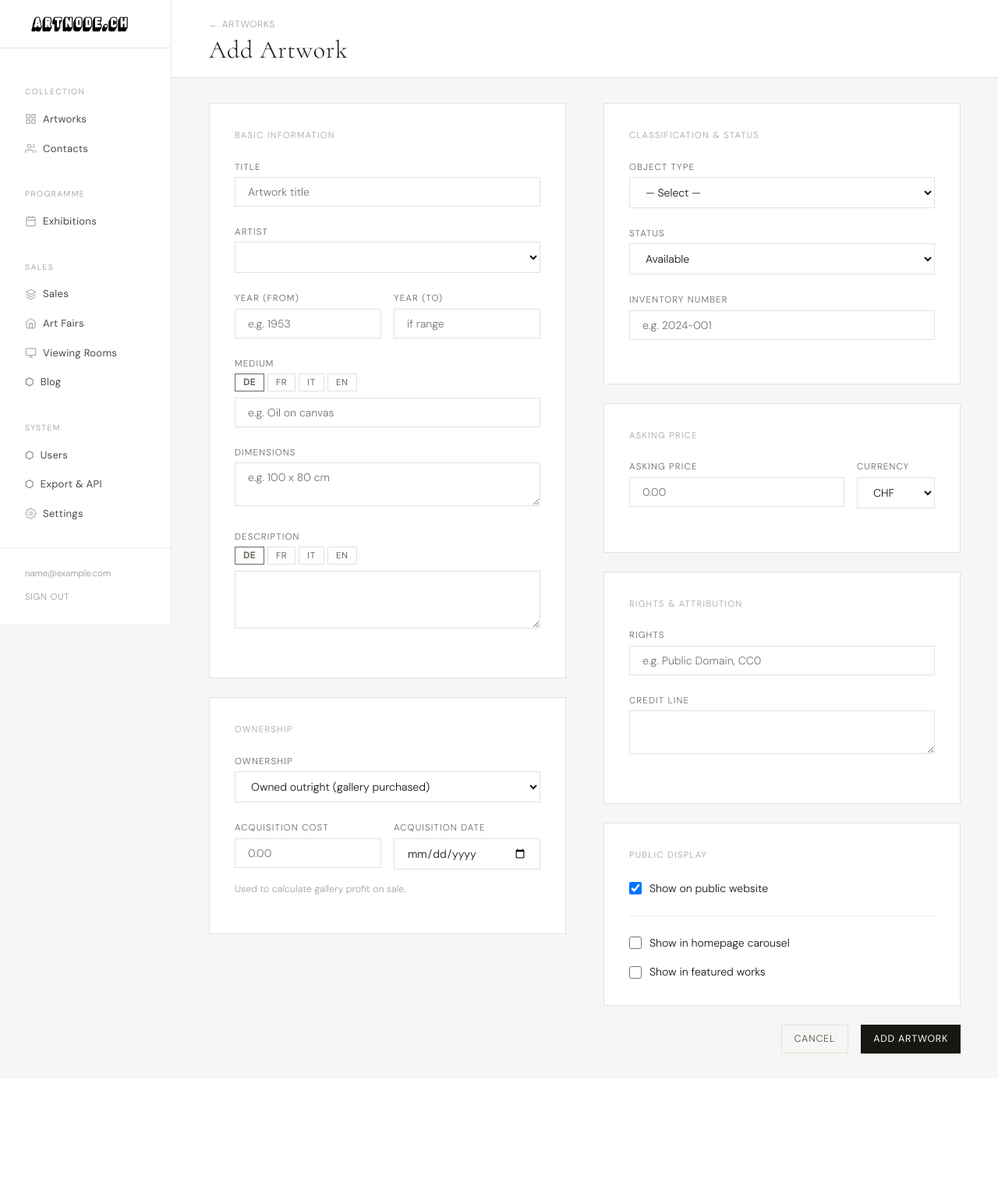
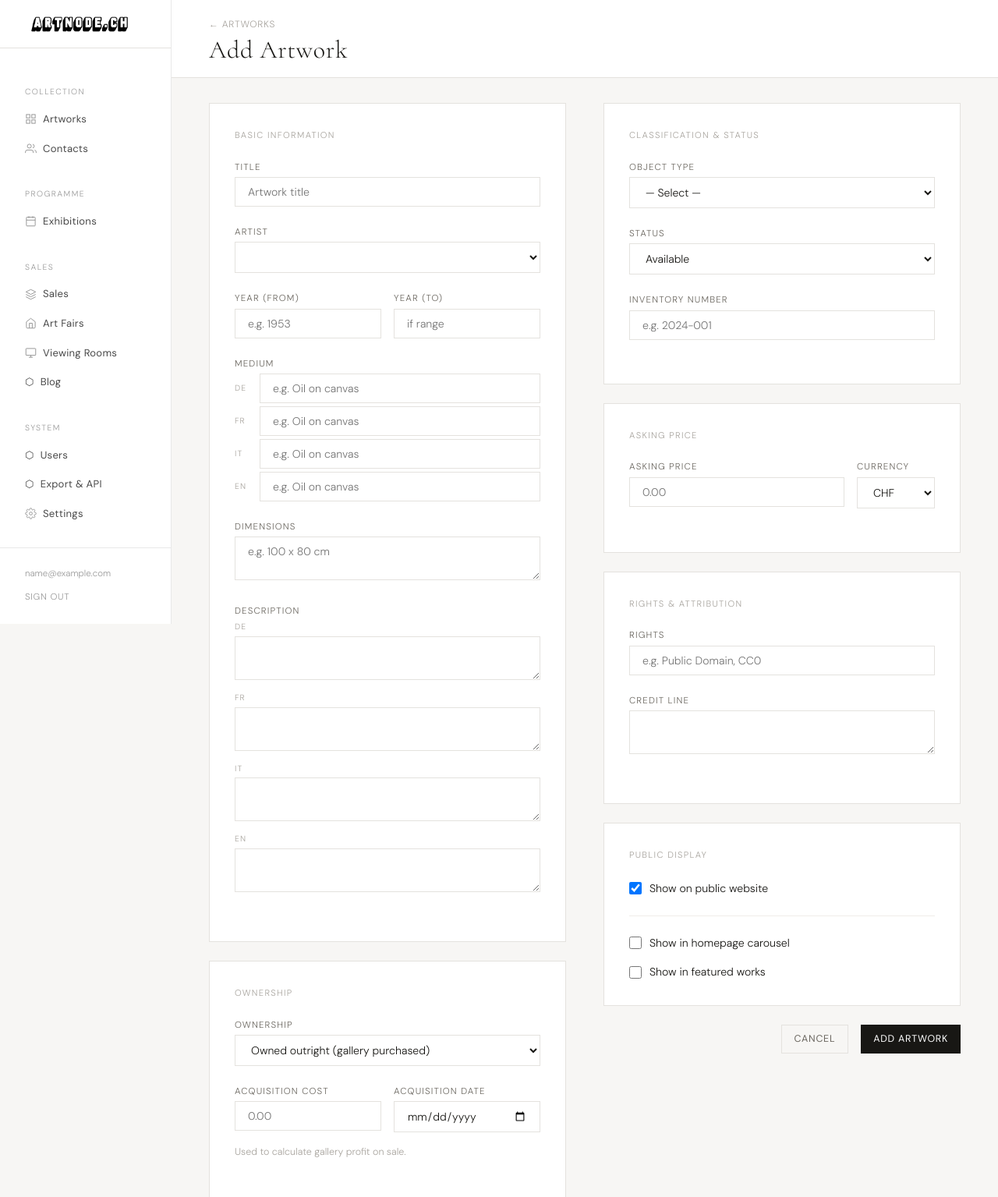
Before and after one commit to artnode41/main, a Flask app: template app/templates/artworks/form.html in a window 1280 px wide. Shown: the top 1535 px of the page at 78% size. Before the commit the page ends 1351 px from the top, so only its background shows below. Run offline with Flask 3, Linux system fonts and the light colour scheme; the template is opened without the code that fills it: values that come from a table or form of the project are taken from there, others are empty; the visitor is signed in with stand-in values (Sample User, id 1); some libraries are stand-ins or nearby versions.

Commit message:
Fix translations: stacked layout, flag_modified, remove The Gallery label

```diff
--- a/app/templates/artworks/form.html
+++ b/app/templates/artworks/form.html
@@ -33,37 +33,23 @@
           </div>
           <div class="form-group">
             <label class="form-label">Medium</label>
-            <div style="display:flex;gap:4px;margin-bottom:8px;">
-              {% for lang in ["de","fr","it","en"] %}
-              <button type="button" class="trans-tab btn btn-secondary"
-                      data-lang="{{ lang }}" data-field="aw_medium"
-                      style="font-size:0.72rem;padding:3px 10px;{% if loop.first %}font-weight:700;border-color:var(--text);{% endif %}"
-                      onclick="switchTransTab(this,'aw_medium')">{{ lang|upper }}</button>
-              {% endfor %}
+            {% for lang in ["de","fr","it","en"] %}
+            <div style="margin-bottom:4px;display:flex;align-items:center;gap:8px;">
+              <span style="font-size:0.65rem;letter-spacing:0.1em;text-transform:uppercase;color:var(--text-muted);width:24px;flex-shrink:0;">{{ lang|upper }}</span>
+              <input type="text" name="trans_medium_{{ lang }}" class="form-control"
+                     placeholder="e.g. Oil on canvas"
+                     value="{{ (artwork.translations or {}).get(lang, {}).get('medium', '') if artwork else '' }}">
             </div>
-            {% for lang in ["de","fr","it","en"] %}
-            <input type="text" name="trans_medium_{{ lang }}"
-                   class="form-control trans-field" data-lang="{{ lang }}" data-field="aw_medium"
-                   style="{% if not loop.first %}display:none;{% endif %}"
-                   placeholder="e.g. Oil on canvas"
-                   value="{{ (artwork.translations or {}).get(lang, {}).get('medium', '') if artwork else '' }}">
             {% endfor %}
           </div>
           <div class="form-group">{{ form.dimensions.label(class="form-label") }}{{ form.dimensions(class="form-control", rows=2, placeholder="e.g. 100 x 80 cm") }}</div>
           <div class="form-group">
             <label class="form-label">Description</label>
-            <div style="display:flex;gap:4px;margin-bottom:8px;">
-              {% for lang in ["de","fr","it","en"] %}
-              <button type="button" class="trans-tab btn btn-secondary"
-                      data-lang="{{ lang }}" data-field="aw_description"
-                      style="font-size:0.72rem;padding:3px 10px;{% if loop.first %}font-weight:700;border-color:var(--text);{% endif %}"
-                      onclick="switchTransTab(this,'aw_description')">{{ lang|upper }}</button>
-              {% endfor %}
+            {% for lang in ["de","fr","it","en"] %}
+            <div style="margin-bottom:var(--space-sm);">
+              <div style="font-size:0.65rem;letter-spacing:0.1em;text-transform:uppercase;color:var(--text-muted);margin-bottom:4px;">{{ lang|upper }}</div>
+              <textarea name="trans_description_{{ lang }}" class="form-control" rows="2">{{ (artwork.translations or {}).get(lang, {}).get('description', '') if artwork else '' }}</textarea>
             </div>
-            {% for lang in ["de","fr","it","en"] %}
-            <textarea name="trans_description_{{ lang }}"
-                      class="form-control trans-field" data-lang="{{ lang }}" data-field="aw_description"
-                      rows="3" style="{% if not loop.first %}display:none;{% endif %}">{{ (artwork.translations or {}).get(lang, {}).get('description', '') if artwork else '' }}</textarea>
             {% endfor %}
           </div>
         </div>
@@ -180,7 +166,7 @@ function switchTransTab(btn, field) {
   btn.style.fontWeight = "700"; btn.style.borderColor = "var(--text)";
   const lang = btn.dataset.lang;
   document.querySelectorAll(`.trans-field[data-field="${field}"]`).forEach(ta => {
-    ta.style.display = ta.dataset.lang === lang ? "" : "none";
+    const active = this.dataset ? false : false; // placeholder
   });
 }
 </script>
--- a/app/templates/public/about.html
+++ b/app/templates/public/about.html
@@ -12,10 +12,10 @@
 {% endblock %}
 {% block content %}
 <div class="about-wrap" style="padding:80px 40px;max-width:900px;margin:0 auto;">
-  <div class="section-label">The Gallery</div>
   <div class="page-heading">{{ gallery.public_name or gallery.name }}</div>
-  {% if gallery.tagline %}
-  <div class="page-subheading" style="font-family:var(--font-serif);font-size:1.1rem;font-style:italic;">{{ gallery.tagline }}</div>
+  {% set tagline, _tl = get_trans(gallery, "tagline") %}
+  {% if tagline %}
+  <div class="page-subheading" style="font-family:var(--font-serif);font-size:1.1rem;font-style:italic;">{{ tagline }}</div>
   {% endif %}
 
   {% set about, ab_lang = get_trans(gallery, "about_text") %}
```
Also changed, not shown: app/templates/contacts/form.html (+6 -14 lines), app/templates/settings/index.html (+12 -26 lines).
